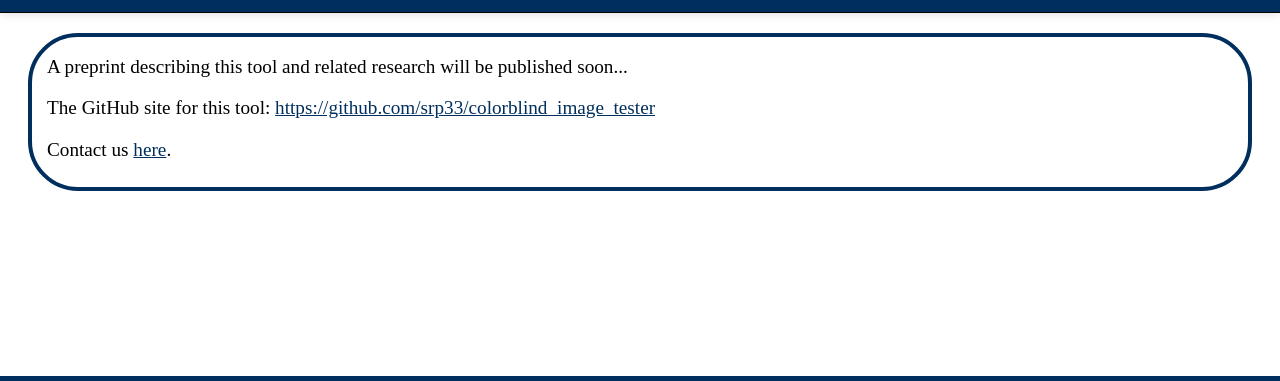
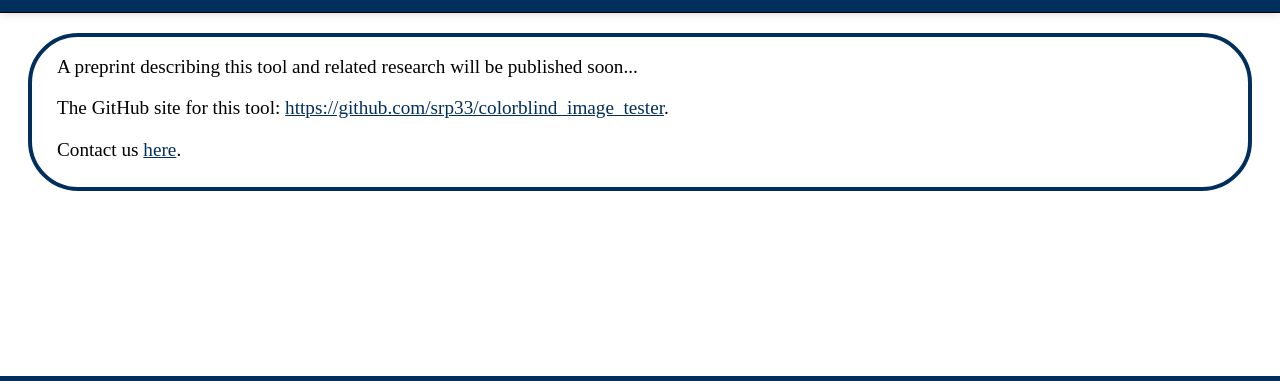
Before and after one commit to srp33/colorblind_image_tester, a website: page about.html in a window 1280 px wide. Shown: the part 51-432 px from the top of the page. Drawn offline with Linux system fonts and the light colour scheme.

Commit message:
Cleaned up HTML and updated wording

```diff
--- a/about.html
+++ b/about.html
@@ -13,7 +13,7 @@
   </div>
   <div class='container' id="about">
     <p>A preprint describing this tool and related research will be published soon...</p>
-    <p>The GitHub site for this tool: <a href="https://github.com/srp33/colorblind_image_tester">https://github.com/srp33/colorblind_image_tester</a></p>
+    <p>The GitHub site for this tool: <a href="https://github.com/srp33/colorblind_image_tester">https://github.com/srp33/colorblind_image_tester</a>.</p>
     <p>Contact us <a href="https://piccolo.byu.edu">here</a>.</p>
   </div>
 
@@ -27,7 +27,5 @@
       </div>
     </div>
   </div>
-
-  <script src="/colorblind_image_tester/public/script.js"></script>
 </body>
 </html>
--- a/public/page_styling.css
+++ b/public/page_styling.css
@@ -35,7 +35,7 @@ body {
 .info p {
     text-align: left;
     text-align-last: left;
-    margin: 15px;
+    margin: 25px;
 }
 
 p{
@@ -214,8 +214,8 @@ a{
 }
 
 #about p, #cite p{
-    padding-left: 15px;
-    padding-right: 15px;
+    padding-left: 25px;
+    padding-right: 25px;
     text-align: left;
     text-align-last: left;
 }
```
Also changed, not shown: cite.html (+0 -2 lines), index.html (+6 -27 lines).
